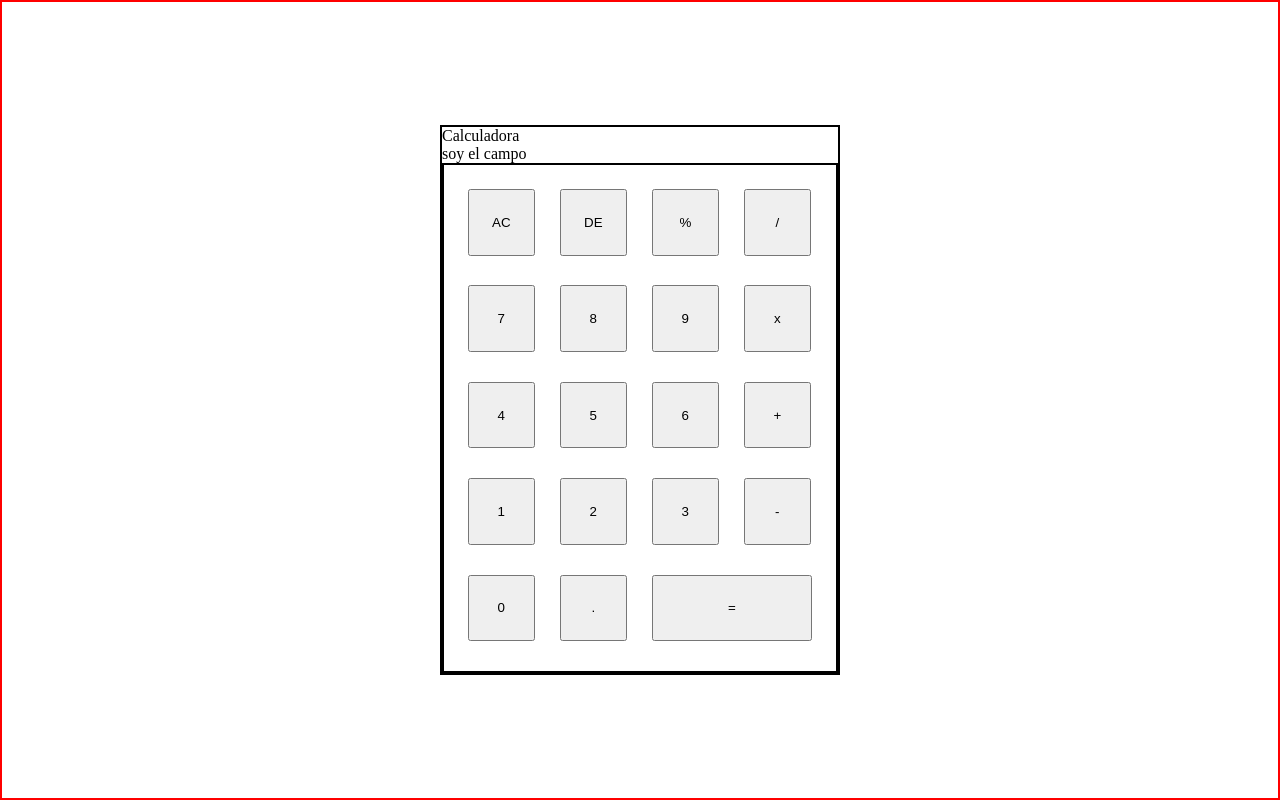
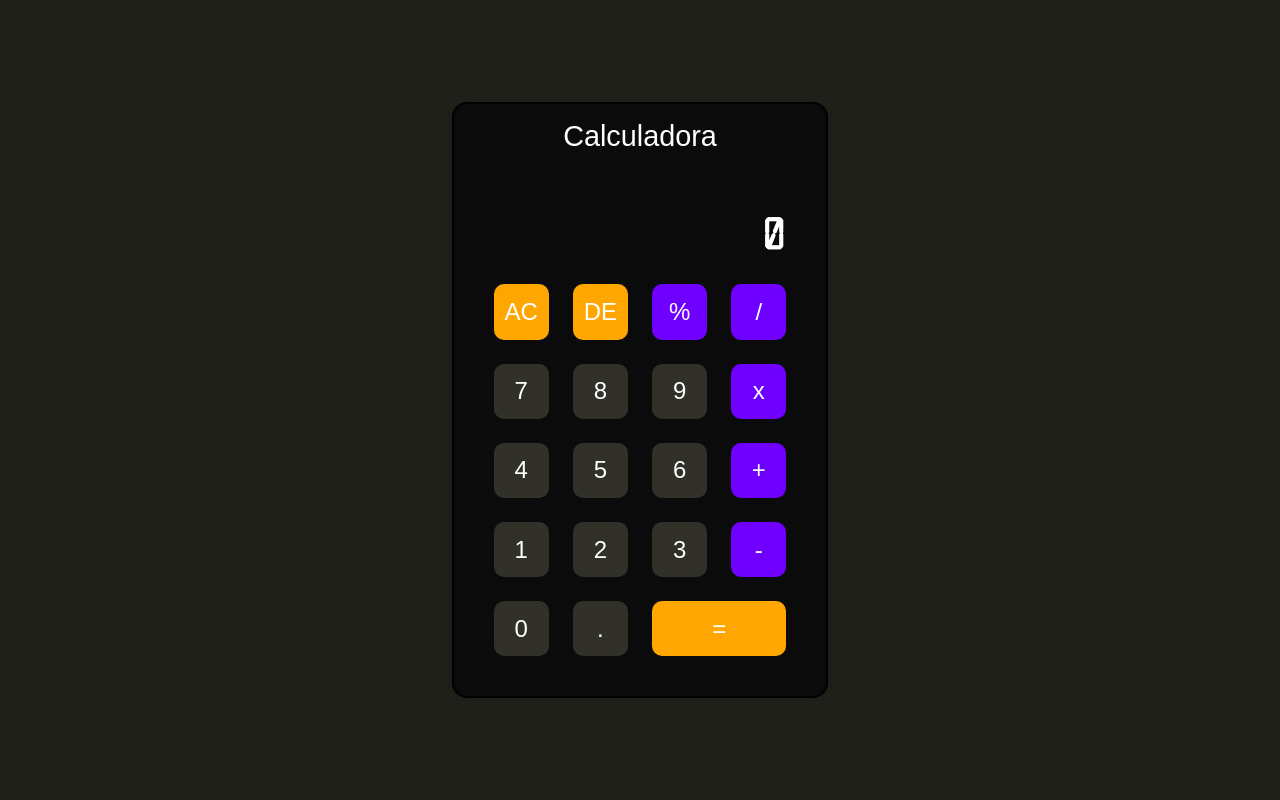
Before and after one commit to JulianKer/Calculadora-sencilla, a plain HTML site: page index.html in a window 1280 px wide. Drawn offline with Linux system fonts and the light colour scheme.

Commit message:
estilos terminados

```diff
--- a/css/stryle.css
+++ b/css/stryle.css
@@ -1,26 +1,24 @@
+@font-face {
+    font-family: 'Calculadora';
+    src: url(../font/Calculator.ttf);
+}
+
 *{
     margin: 0;
     padding: 0;
     box-sizing: border-box;
+    color: white;
 }
 
 body{
-    border: 2px solid red;
     width: 100vw;
     height: 100vh;
 
     display: flex;
     justify-content: center;
     align-items: center;
-}
 
-.container{
-    border: 2px solid black;
-    display: flex;
-    flex-direction: column;
-
-    width: 400px;
-    height: 550px;
+    background-color: #1f1f1a;
 }
 
 .contenedor-de-teclas{
@@ -28,17 +26,99 @@ body{
     grid-template-columns: repeat(4,1fr);
     grid-gap: 1.5em;
 
-    height: 100%;
     border: 2px solid black;
-    padding: 1.5em;
+    padding: 2.5em;
+    padding-top: 1em;
+
+    background-color: rgb(11, 11, 11);
+    border-radius: 15px;
 }
 
+
+.titulo,
+.campo-de-resultado{
+    grid-column: span 4;
+}
+
+.titulo{
+    font-family: sans-serif;
+    font-size: 1.8em;
+    justify-self: center;
+    cursor: default;
+    margin-bottom: 1em;
+}
+
+/*-------------------------------- campo de resultado ------------------------------------*/
+.campo-de-resultado{
+    font-family: 'Calculadora';
+    font-weight: bold;
+    font-size: 3em;
+
+    width: auto;
+    max-width: 290px;
+    text-align: end;
+
+    /**/
+    background-color: rgb(11, 11, 11);
+    border: none;
+    overflow: hidden;
+}
+
+.campo-de-resultado:hover{
+    cursor: default;
+}
+
+.campo-de-resultado:focus{
+    outline: none;
+}
+input[type="number"]::-webkit-inner-spin-button,
+input[type="number"]::-webkit-outer-spin-button {
+  -webkit-appearance: none;
+}
+/*---------------------------------------------------------------------------------------*/
+
 .tecla{
-    width: 5em;
-    height: 5em;
+    width: 2.3em;
+    height: 2.3em;
+    font-size: 1.5em;
+    padding: 0;
+
+    border-radius: 10px;
+    border: none;
+    cursor: pointer;
 }
 
 .tecla-igual{
     grid-column: span 2;
     width: auto;
 }
+
+.tecla:hover{
+    border: rgb(11, 11, 11) solid 2px;
+}
+
+/*--------------------- teclas de colores----------------------*/
+.tecla-naranja{
+    background-color: #ffa600;
+}
+.tecla-naranja:hover{
+    background-color: #f2af32;
+}
+
+.tecla-azul{
+    background-color: #6f00ff;
+}
+
+.tecla-azul:hover{
+    background-color: #9748fe;
+}
+
+.tecla-gris{
+    background-color: #313129;
+}
+
+.tecla-gris:hover{
+    background-color: #424237;
+}
+
+/*-------------------------------------------------------------*/
--- a/index.html
+++ b/index.html
@@ -7,31 +7,29 @@
     <title>Claculadora</title>
 </head>
 <body>
-    <div class="container">
+
+    <div class="contenedor-de-teclas">
         <p class="titulo">Calculadora</p>
-        <p class="campo-de-numeros">soy el campo</p>
-
-        <div class="contenedor-de-teclas">
-            <button class="tecla">AC</button>
-            <button class="tecla">DE</button>
-            <button class="tecla">%</button>
-            <button class="tecla">/</button>
-            <button class="tecla">7</button>
-            <button class="tecla">8</button>
-            <button class="tecla">9</button>
-            <button class="tecla">x</button>
-            <button class="tecla">4</button>
-            <button class="tecla">5</button>
-            <button class="tecla">6</button>
-            <button class="tecla">+</button>
-            <button class="tecla">1</button>
-            <button class="tecla">2</button>
-            <button class="tecla">3</button>
-            <button class="tecla">-</button>
-            <button class="tecla">0</button>
-            <button class="tecla">.</button>
-            <button class="tecla tecla-igual">=</button>
-        </div>
+        <input class="campo-de-resultado" type="number" value="0">
+        <button class="tecla tecla-naranja">AC</button>
+        <button class="tecla tecla-naranja">DE</button>
+        <button class="tecla tecla-azul">%</button>
+        <button class="tecla tecla-azul">/</button>
+        <button class="tecla tecla-gris">7</button>
+        <button class="tecla tecla-gris">8</button>
+        <button class="tecla tecla-gris">9</button>
+        <button class="tecla tecla-azul">x</button>
+        <button class="tecla tecla-gris">4</button>
+        <button class="tecla tecla-gris">5</button>
+        <button class="tecla tecla-gris">6</button>
+        <button class="tecla tecla-azul">+</button>
+        <button class="tecla tecla-gris">1</button>
+        <button class="tecla tecla-gris">2</button>
+        <button class="tecla tecla-gris">3</button>
+        <button class="tecla tecla-azul">-</button>
+        <button class="tecla tecla-gris">0</button>
+        <button class="tecla tecla-gris">.</button>
+        <button class="tecla tecla-igual tecla-naranja">=</button>
     </div>
 </body>
 </html>
```
Also changed, not shown: font/Calculator.ttf (added).
